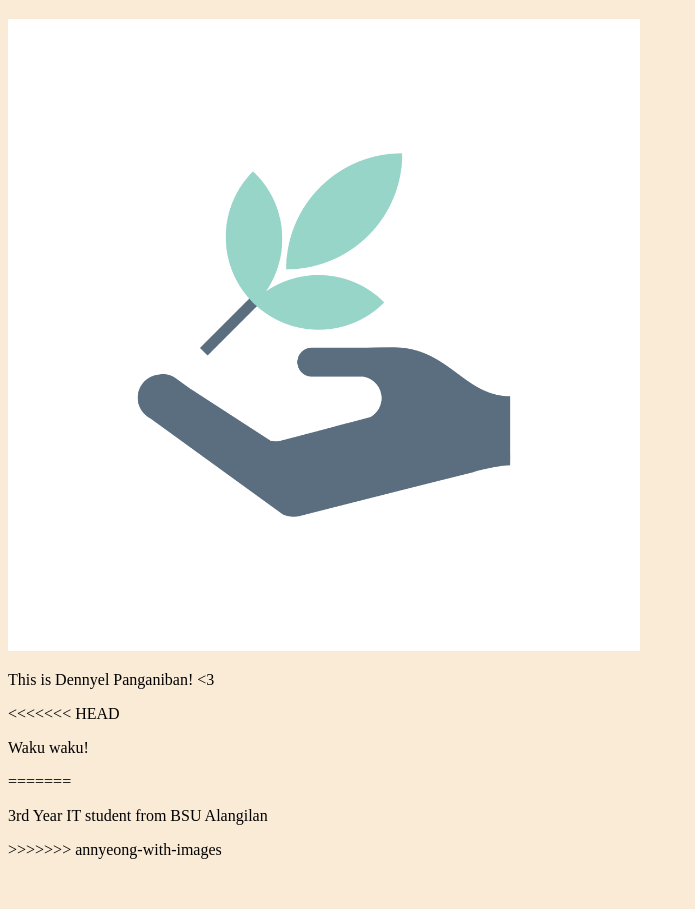
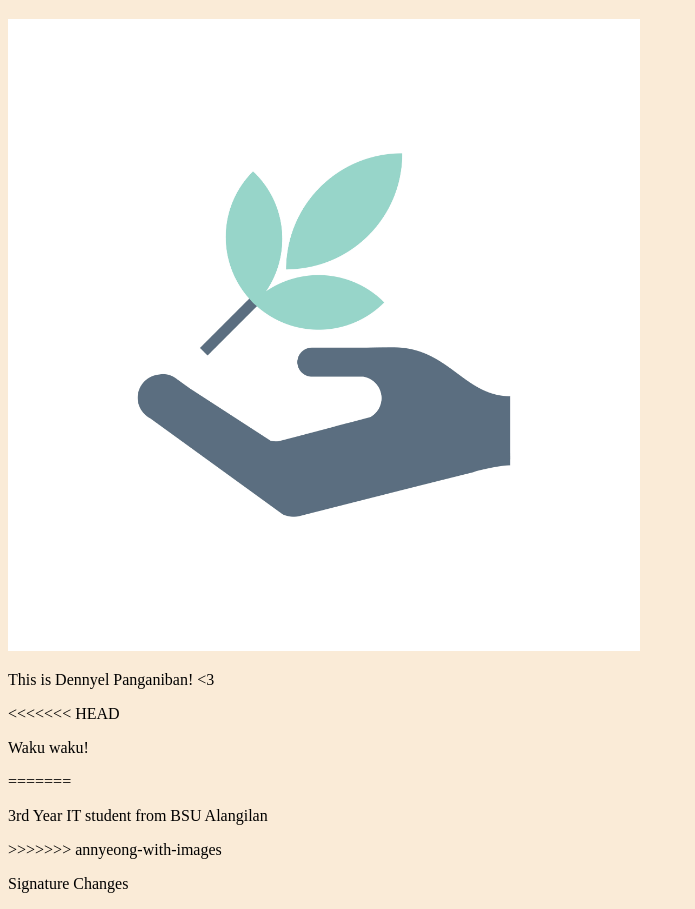
Before and after one commit to CodenameDenden/annyeong-test-page, a plain HTML site: page index.html in a window 1280 px wide. Shown: the part 61-970 px from the top of the page, without its empty margins (0-695 px from the left). Before the commit the page ends 928 px from the top, so only its background shows below. Drawn offline with Linux system fonts and the light colour scheme.

Commit message:
Update in index.html

```diff
--- a/index.html
+++ b/index.html
@@ -16,5 +16,6 @@
 =======
         <p>3rd Year IT student from BSU Alangilan</p>
 >>>>>>> annyeong-with-images
+        <p>Signature Changes</p>
     </body>
 </html>
```
